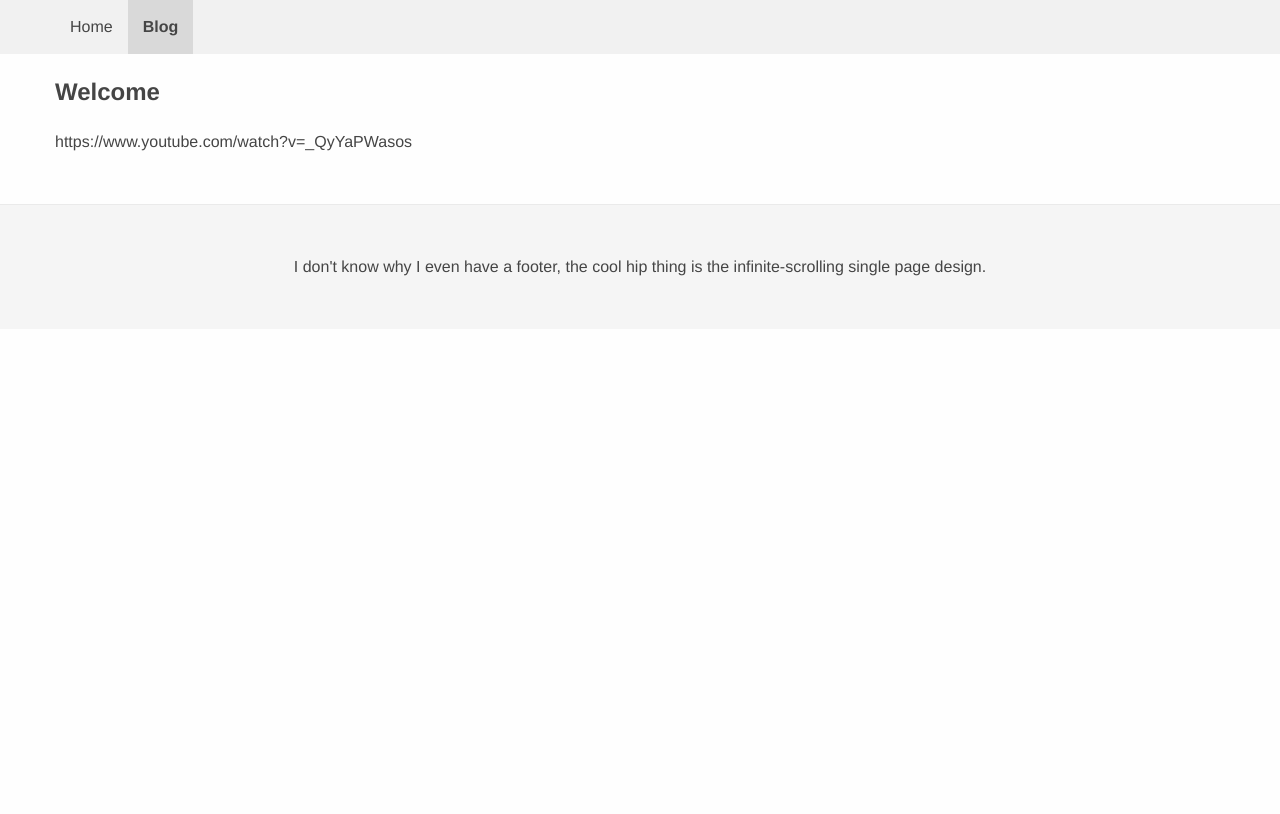
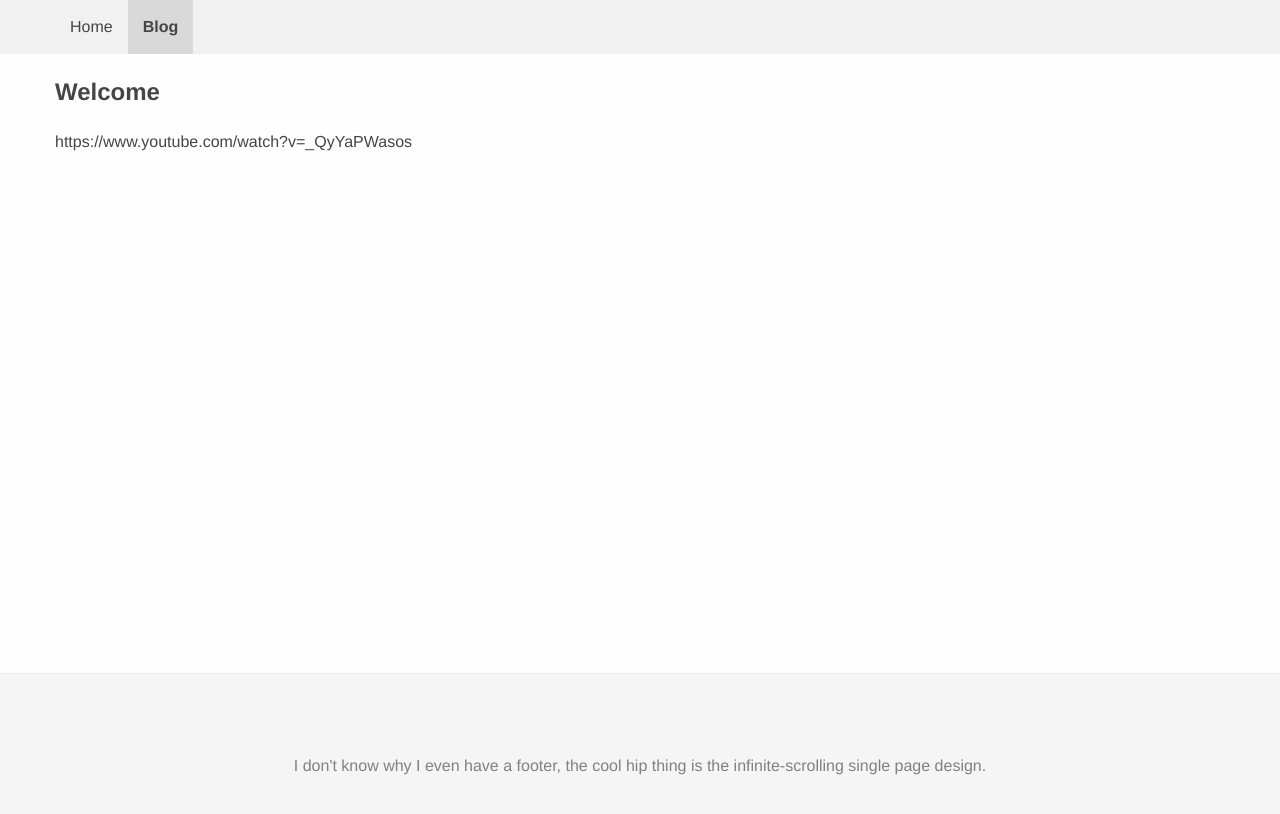
Before and after one commit to Sunstradamus/Sunstradamus.github.io, a Jekyll site: the page built from _posts/2019-08-10-first-post.md, in a window 1280 px wide. Shown: the top 814 px of the page. Built offline with Jekyll 4.4.1, drawn with Linux system fonts in a browser that asks for light colours.

Commit message:
Unified layouts

```diff
--- a/_layouts/post.html
+++ b/_layouts/post.html
@@ -16,7 +16,9 @@
     </section>
 
     <footer>
-      <div class="container">I don't know why I even have a footer, the cool hip thing is the infinite-scrolling single page design.</div>
+      <div class="container">
+        <p>I don't know why I even have a footer, the cool hip thing is the infinite-scrolling single page design.</p>
+      </div>
     </footer>
   </body>
 </html>
--- a/css/style.scss
+++ b/css/style.scss
@@ -81,6 +81,10 @@
 	}
 }
 
+.main {
+	height: calc(100vh - 351px);
+}
+
 footer {
 	background-color: $light-white;
 	margin-top: 50px;
```
